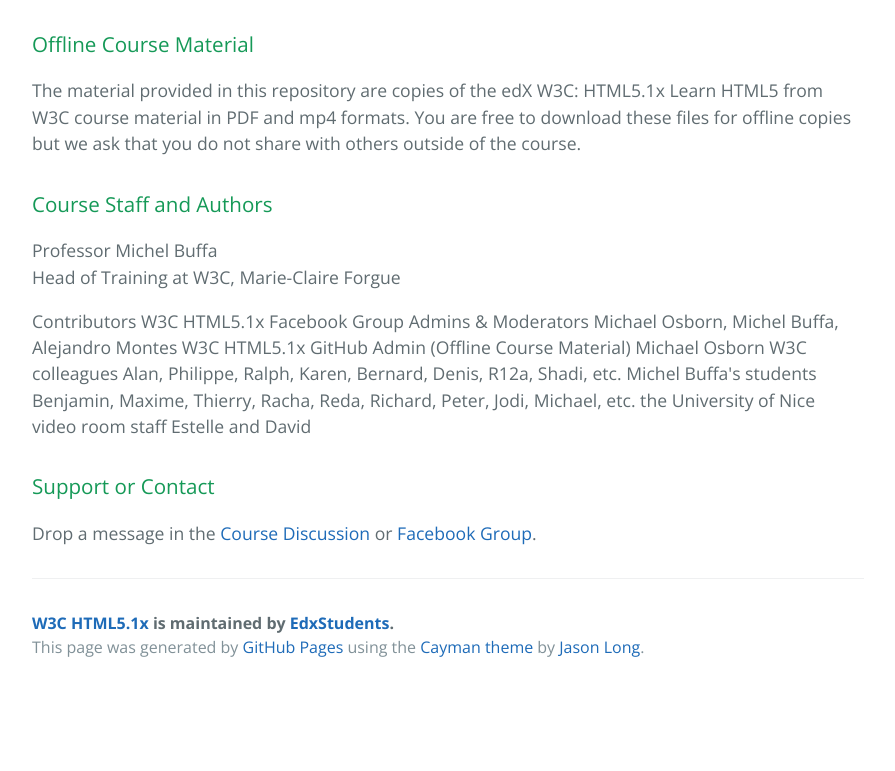
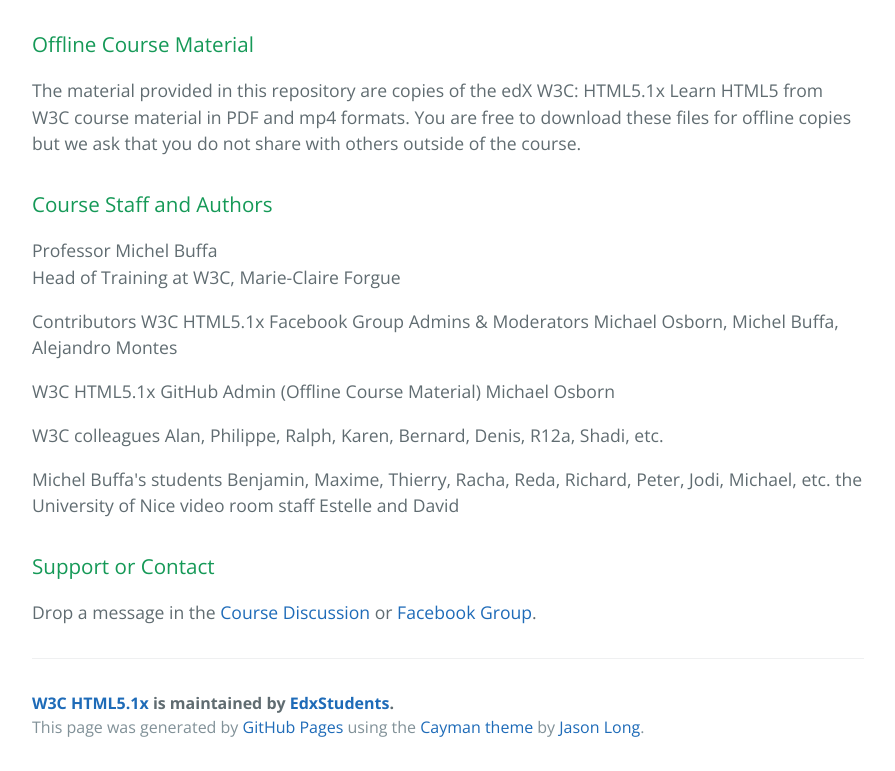
Before and after one commit to EdxStudents/W3C_HTML5.1x, a plain HTML site: page index.html in a window 1280 px wide. Shown: the part 686-1457 px from the top of the page, without its empty margins (192-1087 px from the left). Before the commit the page ends 1377 px from the top, so only its background shows below. Drawn offline with nearby package versions, Linux system fonts and the light colour scheme.

Commit message:
Update index.html

```diff
--- a/index.html
+++ b/index.html
@@ -41,11 +41,11 @@
 
 <p>Contributors
 W3C HTML5.1x Facebook Group Admins &amp; Moderators
-     Michael Osborn, Michel Buffa, Alejandro Montes
-W3C HTML5.1x GitHub Admin (Offline Course Material)
-    Michael Osborn
-W3C colleagues
-     Alan, Philippe, Ralph, Karen, Bernard, Denis, R12a, Shadi, etc.
+     Michael Osborn, Michel Buffa, Alejandro Montes</p>
+<p>W3C HTML5.1x GitHub Admin (Offline Course Material)
+    Michael Osborn</p>
+<p>W3C colleagues
+     Alan, Philippe, Ralph, Karen, Bernard, Denis, R12a, Shadi, etc.</p>
 Michel Buffa's students
      Benjamin, Maxime, Thierry, Racha, Reda, Richard, Peter, Jodi, Michael, etc.
 the University of Nice video room staff
```
